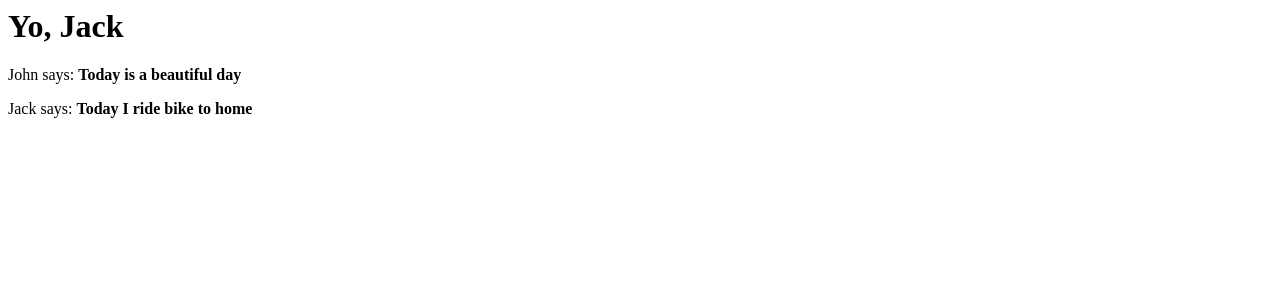
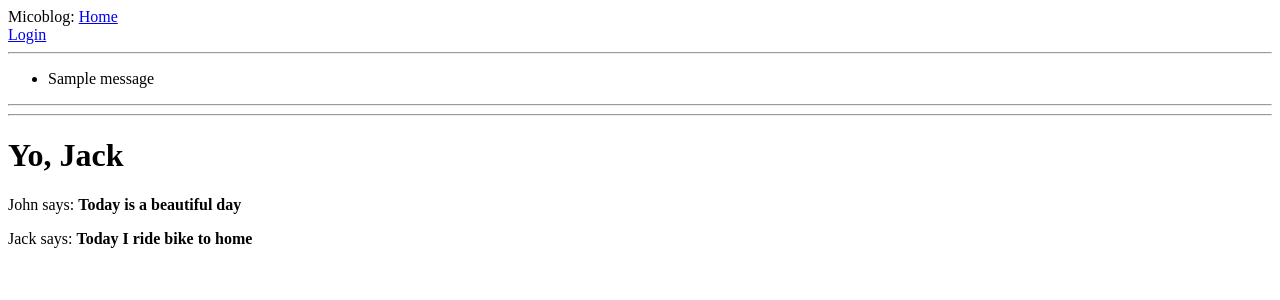
Before and after one commit to jack-zheng/microblog, a Flask app: page / in a window 1280 px wide. Shown: the top 300 px of the page. Run offline with Flask 2, Linux system fonts and the light colour scheme; tables that the repository leaves empty hold one stand-in row (values such as "Sample post"); one stand-in notice (Sample message) is shown.

Commit message:
finish login page

```diff
--- a/app/routes.py
+++ b/app/routes.py
@@ -1,4 +1,4 @@
-from flask import render_template
+from flask import render_template, flash, redirect, url_for
 from app import app
 from app.forms import LoginForm
 
@@ -18,7 +18,11 @@ def index():
             ]
     return render_template('index.html', title='Home', user=user, posts=posts)
 
-@app.route('/login')
+@app.route('/login', methods=['GET', 'POST'])
 def login():
     form = LoginForm()
+    if form.validate_on_submit():
+        flash('Login requested for user {}, remember_me = {}'.format(\
+                form.username.data, form.remember_me.data))
+        return redirect(url_for('index'))
     return render_template('login.html', title='Sign In', form=form)
--- a/app/templates/base.html
+++ b/app/templates/base.html
@@ -9,8 +9,21 @@
 	<body>
 		<div>
 			Micoblog:
-			<a href="/index"> Home </a><br>
-			<a href="/login"> Login </a>
+			<a href="{{ url_for('index') }}"> Home </a><br>
+			<a href="{{ url_for('login') }}"> Login </a>
+		</div>
+		<hr>
+		{% with messages = get_flashed_messages() %}
+		{% if messages %}
+		<ul>
+			{% for message in messages %}
+			<li>{{ message }}</li>
+			{% endfor %}
+		</ul>
+		{% endif %}
+		{% endwith %}
+		<hr>
+		<div>
 			<hr>
 			{% block content %}{% endblock %}
 		</div>
--- a/app/templates/index.html
+++ b/app/templates/index.html
@@ -1,17 +1,9 @@
-<html>
-	<head>
-		{% if title %}
-		<title> {{ title }}- Mircogblog </title>
-		{% else %}
-		<title> Welcome to Jack's Microblog </title>
-		{% endif %}
-  </head>
-  <body>
+{% extends "base.html" %}
+{% block content %}
 	<h1>Yo, {{user.username}}</h1>
 	{% for post in posts %}
 	<div>
 		<p>{{ post.author.username }} says: <b>{{ post.body }}</b></p>
 	</div>
 	{% endfor %}
-	</body>
- </html>
+{% endblock %}
--- a/app/templates/login.html
+++ b/app/templates/login.html
@@ -7,10 +7,16 @@
         <p>
             {{ form.username.label }}<br>
             {{ form.username(size=32) }}
+						{% for error in form.username.errors %}
+						<span style="color: red;">[{{ error }}]</span>
+						{% endfor %}
         </p>
         <p>
             {{ form.password.label }}<br>
             {{ form.password(size=32) }}
+						{% for error in form.password.errors %}
+						<span style="color: red;">[{{ error }}]</span>
+						{% endfor %}
         </p>
         <p>{{ form.remember_me() }} {{ form.remember_me.label }}</p>
         <p>{{ form.submit() }}</p>
```
Lines whose indentation alone changed are shown as unchanged.
